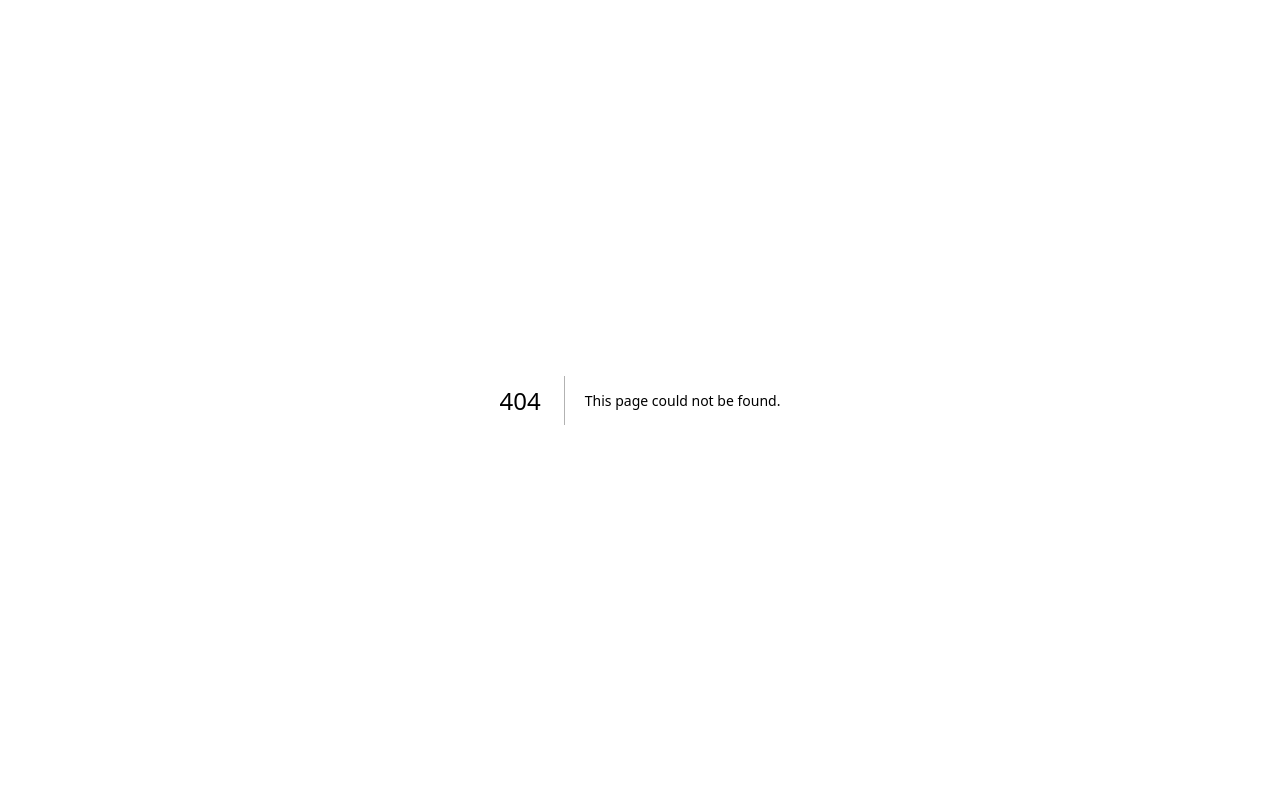
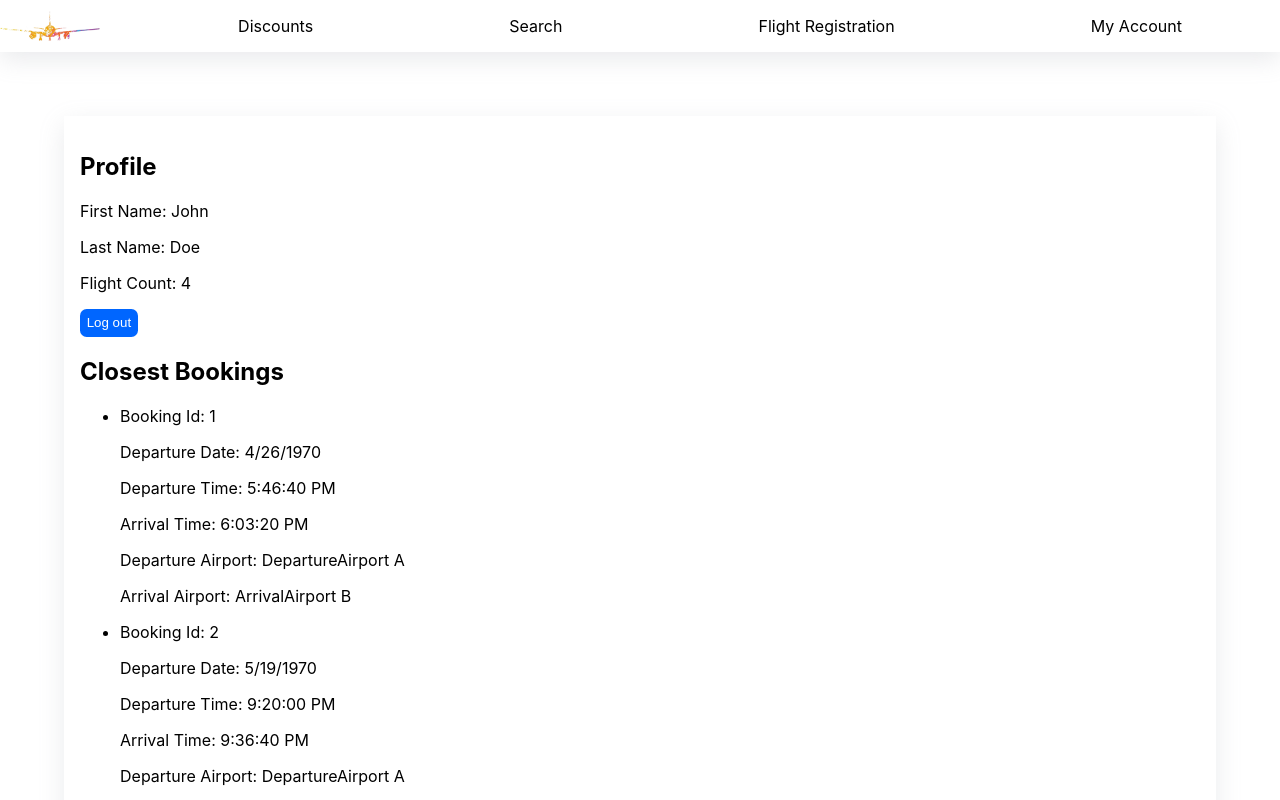
Before and after one commit to thepicture/flight-pool, a Next.js app: page /profile in a window 1280 px wide. Before the commit this address had no page. Shown: the top 800 px of the page. Built offline with nearby package versions, Linux system fonts and the light colour scheme.

Commit message:
feat: add profile page

```diff
--- /dev/null
+++ b/components/Profile/Profile.tsx
@@ -0,0 +1,50 @@
+import React from "react";
+
+export interface Booking {
+  id: number;
+  departureDate: Date;
+  arrivalDate: Date;
+  departureAirportName: string;
+  arrivalAirportName: string;
+}
+
+export interface User {
+  firstName: string;
+  lastName: string;
+  flightCount: number;
+  bookings: Booking[];
+}
+
+interface ProfileProps {
+  user: User;
+  onLogout: () => void;
+}
+
+const Profile: React.FC<ProfileProps> = ({ user, onLogout }) => {
+  const bookings = user.bookings.map((booking) => {
+    return (
+      <li key={booking.id}>
+        <p>Booking Id: {booking.id}</p>
+        <p>Departure Date: {booking.departureDate.toLocaleDateString()}</p>
+        <p>Departure Time: {booking.departureDate.toLocaleTimeString()}</p>
+        <p>Arrival Time: {booking.arrivalDate.toLocaleTimeString()}</p>
+        <p>Departure Airport: {booking.departureAirportName}</p>
+        <p>Arrival Airport: {booking.arrivalAirportName}</p>
+      </li>
+    );
+  });
+
+  return (
+    <section>
+      <h2>Profile</h2>
+      <p>First Name: {user.firstName}</p>
+      <p>Last Name: {user.lastName}</p>
+      <p>Flight Count: {user.flightCount}</p>
+      <input type="button" value="Log out" onClick={onLogout} />
+      <h2>Closest Bookings</h2>
+      <ul>{bookings}</ul>
+    </section>
+  );
+};
+
+export default Profile;
--- /dev/null
+++ b/pages/profile/index.tsx
@@ -0,0 +1,62 @@
+import Head from "next/head";
+import { useState } from "react";
+
+import Footer from "../../components/Footer/Footer";
+import Header from "../../components/Header/Header";
+import Profile from "../../components/Profile/Profile";
+
+import styles from "../../styles/ProfilePage/ProfilePage.module.css";
+
+const TEST_USER = {
+  firstName: "John",
+  lastName: "Doe",
+  flightCount: 4,
+  bookings: [
+    {
+      id: 1,
+      departureDate: new Date(10000000000),
+      arrivalDate: new Date(10000000000 + 1000000),
+      departureAirportName: "DepartureAirport A",
+      arrivalAirportName: "ArrivalAirport B",
+    },
+    {
+      id: 2,
+      departureDate: new Date(12000000000),
+      arrivalDate: new Date(12000000000 + 1000000),
+      departureAirportName: "DepartureAirport A",
+      arrivalAirportName: "ArrivalAirport C",
+    },
+    {
+      id: 3,
+      departureDate: new Date(14000000000),
+      arrivalDate: new Date(14000000000 + 1000000),
+      departureAirportName: "DepartureAirport B",
+      arrivalAirportName: "ArrivalAirport C",
+    },
+  ],
+};
+
+const ProfilePage = () => {
+  const [user] = useState(TEST_USER);
+
+  const handleLogout = () => {
+    alert("You have logged out");
+  };
+
+  return (
+    <div>
+      <Head>
+        <title>Flight Pool - Profile</title>
+        <meta name="description" content="Manage your profile in Flight Pool" />
+        <link rel="icon" href="/favicon.ico" />
+      </Head>
+      <Header />
+      <main className={styles.container}>
+        <Profile user={user} onLogout={handleLogout} />
+      </main>
+      <Footer />
+    </div>
+  );
+};
+
+export default ProfilePage;
--- /dev/null
+++ b/styles/ProfilePage/ProfilePage.module.css
@@ -0,0 +1,6 @@
+.container > section {
+  padding: var(--padding);
+  box-shadow: var(--box-shadow);
+
+  margin: 4em;
+}
--- a/styles/globals.css
+++ b/styles/globals.css
@@ -35,10 +35,7 @@ a {
 }
 
 input[type="submit"],
-input[type="button"],
-.test-0-abm,
-.test-0-bsb,
-.test-5-remove {
+input[type="button"] {
   color: var(--primary-button-color);
   background: var(--primary-button-background);
   border: none;
@@ -48,9 +45,7 @@ input[type="button"],
 }
 
 input[type="submit"]:hover,
-input[type="button"]:hover,
-.test-0-abm:hover,
-.test-0-bsb {
+input[type="button"]:hover {
   background: var(--primary-button-hover-background);
   transition: all 100ms;
 }
```
